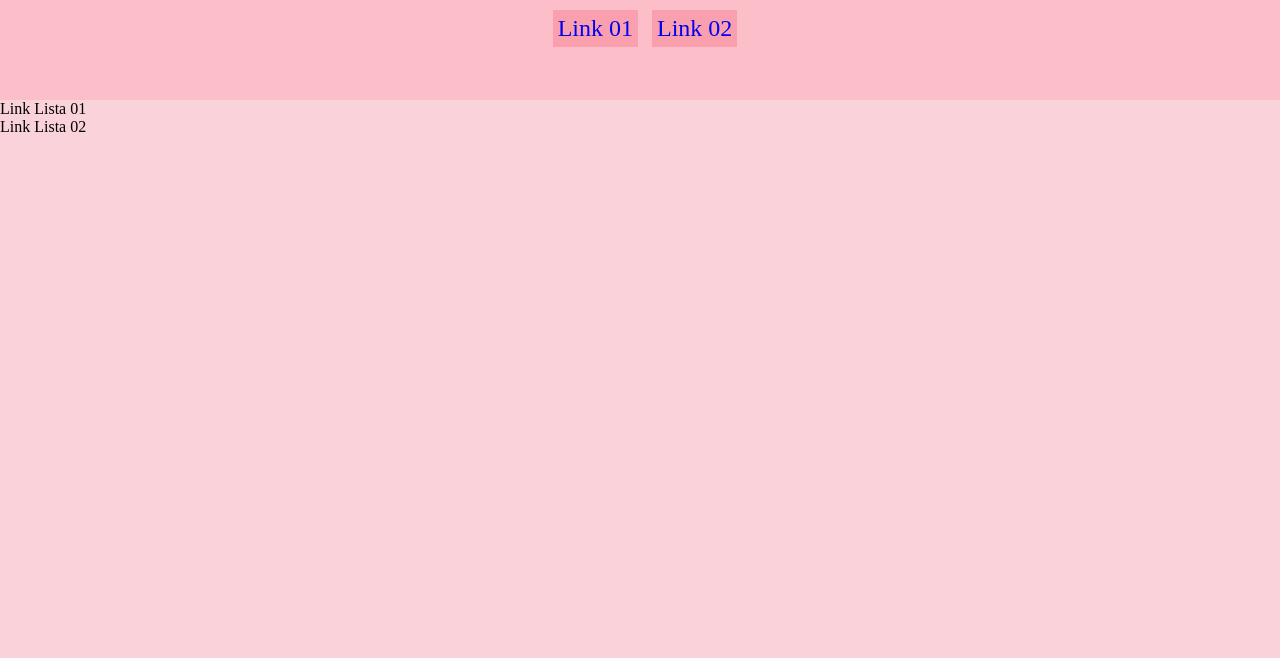
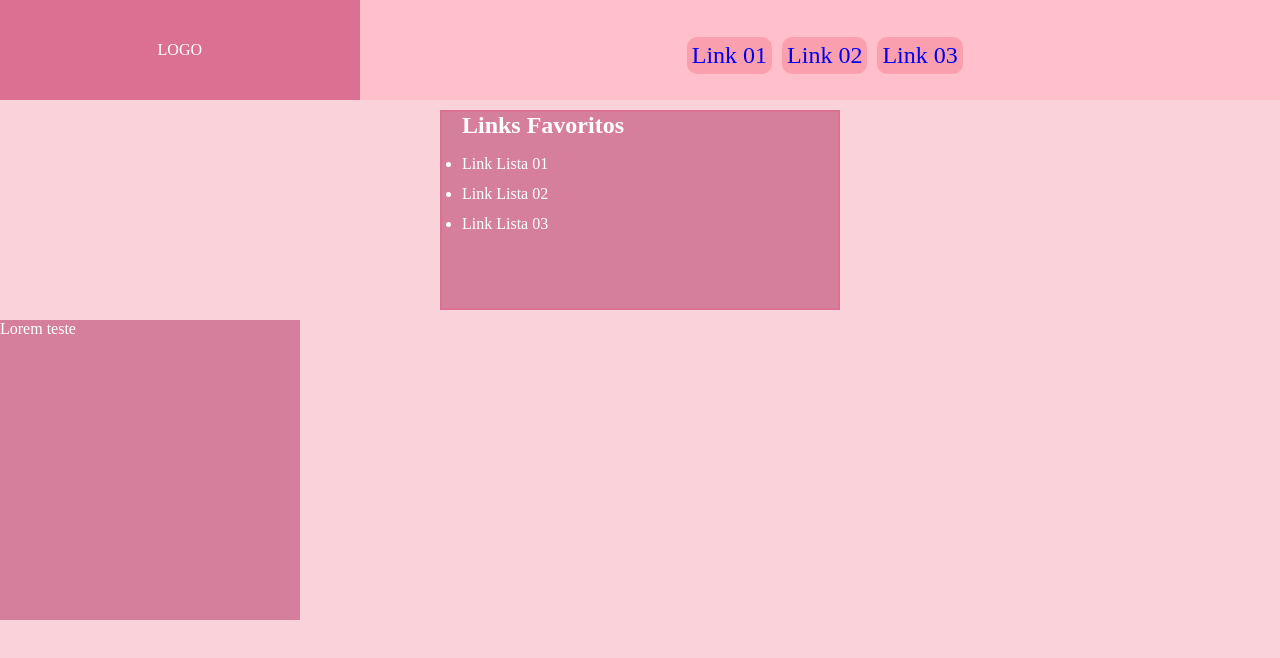
Before and after one commit to julia-beatris/display, a website: page index.html in a window 1280 px wide. Drawn offline with Linux system fonts and the light colour scheme.

Commit message:
add: display flex nos estilos

```diff
--- a/index.html
+++ b/index.html
@@ -13,16 +13,35 @@
 <body class="body-container">
     <!-- Elementos com display in-line -->
     <header class="header-container">
-        <!-- Elementos com display in-line (a) -->
-        <a href="#"> Link 01</a>
-        <a href="#"> Link 02</a>
+        <div class="logo">
+            LOGO
+        </div>
+
+            <nav class="menu">
+                <!-- Elementos com display in-line (a) -->
+                <a href="#"> Link 01</a>
+                <a href="#"> Link 02</a>
+                <a href="#"> Link 03</a>
+            </nav>
+
     </header>
-    <section class="section-01">
+
+    <!-- Duas classes no mesmo elemento -->
+    <section class="section01 container">
+
+        <h2 class="section01--title">Links Favoritos</h2>
         <!-- Lista não ordenada -->
         <ul>
-            <li>Link Lista 01</li>
-            <li>Link Lista 02</li>
+            <li class="link-lista">Link Lista 01</li>
+            <li class="link-lista">Link Lista 02</li>
+            <li class="link-lista">Link Lista 03</li>
+
         </ul>
+
+    </section>
+
+    <section class="container">
+        <p>Lorem teste</p>
     </section>
 
 </body>
--- a/style.css
+++ b/style.css
@@ -4,28 +4,110 @@
     margin: 0;
     padding: 0;
     box-sizing: border-box;
+    font-family: 'Times New Roman', Times, serif;
 }
 
-.body-container {
-    background-color: rgb(250, 210, 217);
+.container {
+    background-color: rgb(214, 127, 156);
+    width: 300px;
+    height: 300px;
+    font-family: 'Courier New', Courier, monospace;
+    color: #fff;
 }
 
+
+.body-container {
+
+    background-color: rgb(250, 210, 217);
+
+}
+
+
+
+
+
+
 .header-container {
+    display: flex;
     width: 100vw;
     height: 100px;
+    background-color: rgb(252, 191, 201);
 
-    background-color: rgb(252, 191, 201);
-    /* padding-top: 10px; */
-    text-align: center;
 }
 
 .header-container a {
-    display: inline-block;
     background-color: rgb(250, 159, 174);
     margin-left: 10px;
     margin-top: 10px;
     font-size: x-large;
     text-decoration: none;
     padding: 5px;
+    border-radius: 10px;
 
 }
+
+/* pseudo classe que identifica a posição do cursor do mouse*/
+
+.header-container a:hover {
+
+    background-color: bisque;
+    border: 2px solid rgb(221, 188, 221);
+    color: #fff;
+}
+
+.logo {
+    display: flex;
+    width: 500px;
+    height: 100px;
+    background-color: palevioletred;
+    color: #fff;
+    align-items: center;
+    justify-content: center;
+}
+
+
+.menu {
+    display: flex;
+    align-items: center;
+    justify-content: center;
+    width: 100%;
+    height: 100px;
+    background-color: pink;
+}
+
+.section01 {
+    display: block;
+    width: 400px;
+    height: 200px;
+    margin: 10px auto;
+    padding-left: 20px;
+    /* borda apreviada */
+    border: 2px solid palevioletred;
+
+}
+
+
+
+
+
+
+
+
+
+.section01--title {
+
+    margin-bottom: 10px;
+
+}
+
+
+.link-lista {
+    font-size: medium;
+    line-height: 30px;
+}
+
+
+/* Display none: não aparece na tela
+   Display in-line: elementos são em linha (ocupa apenas o seu espaço)
+   Display block: elementos são um abaixo do outro, aceitas largura e altura(ocupa a linha inteira)
+   Display in-line block: elementos em linha + largura e altura */
```
